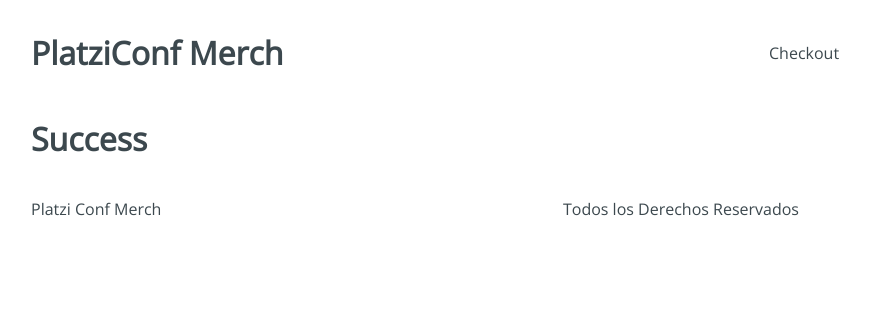
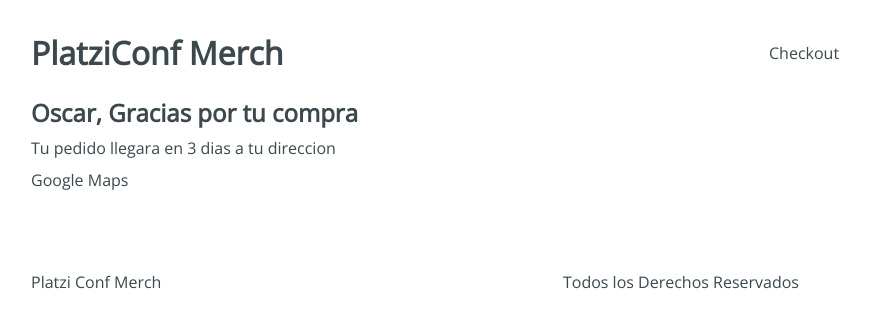
Before and after one commit to eddypv/PlatziConfMerch, a React app: page /checkout/success in a window 1280 px wide. Shown: the top 328 px of the page, without its empty margins (225-1095 px from the left). Built offline with nearby package versions, Linux system fonts and the light colour scheme.

Commit message:
Update Payment and Success Page

```diff
--- a/src/containers/Payment.js
+++ b/src/containers/Payment.js
@@ -1,5 +1,15 @@
 import React from 'react'
+import '../styles/components/Payment.css'
 
-const Payment = () =>  <h1>Payment</h1>
+const Payment = () => (
+        <div className="Payment">
+            <div className="Payment-content">
+                <h3>Resumen del pedido:</h3>
+                <div className="Payment-button">
+                    Boton de pago de paypal
+                </div>
+            </div>
+        </div>
+    )
 
 export default Payment
--- a/src/containers/Success.js
+++ b/src/containers/Success.js
@@ -1,5 +1,16 @@
 import React from 'react'
+import '../styles/components/Success.css'
 
-const Success = () =>  <h1>Success</h1>
+const Success = () => (
+        <div className="Success">
+            <div className="Success-content">
+                <h2>Oscar, Gracias por tu compra</h2>
+                <span>Tu pedido llegara en 3 dias a tu direccion</span>
+                <div className="Success-map">
+                    Google Maps
+                </div>
+            </div>
+        </div>
+    )
 
 export default Success
```
